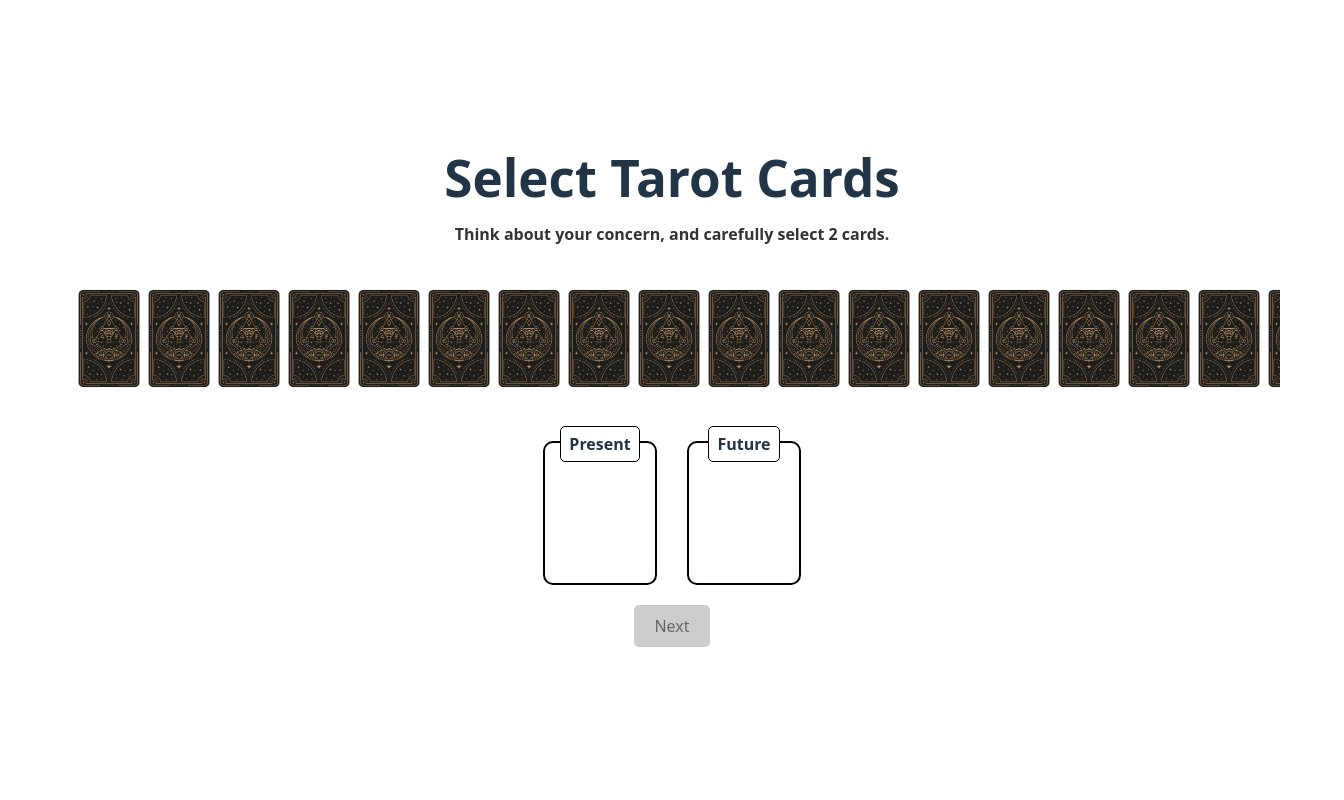
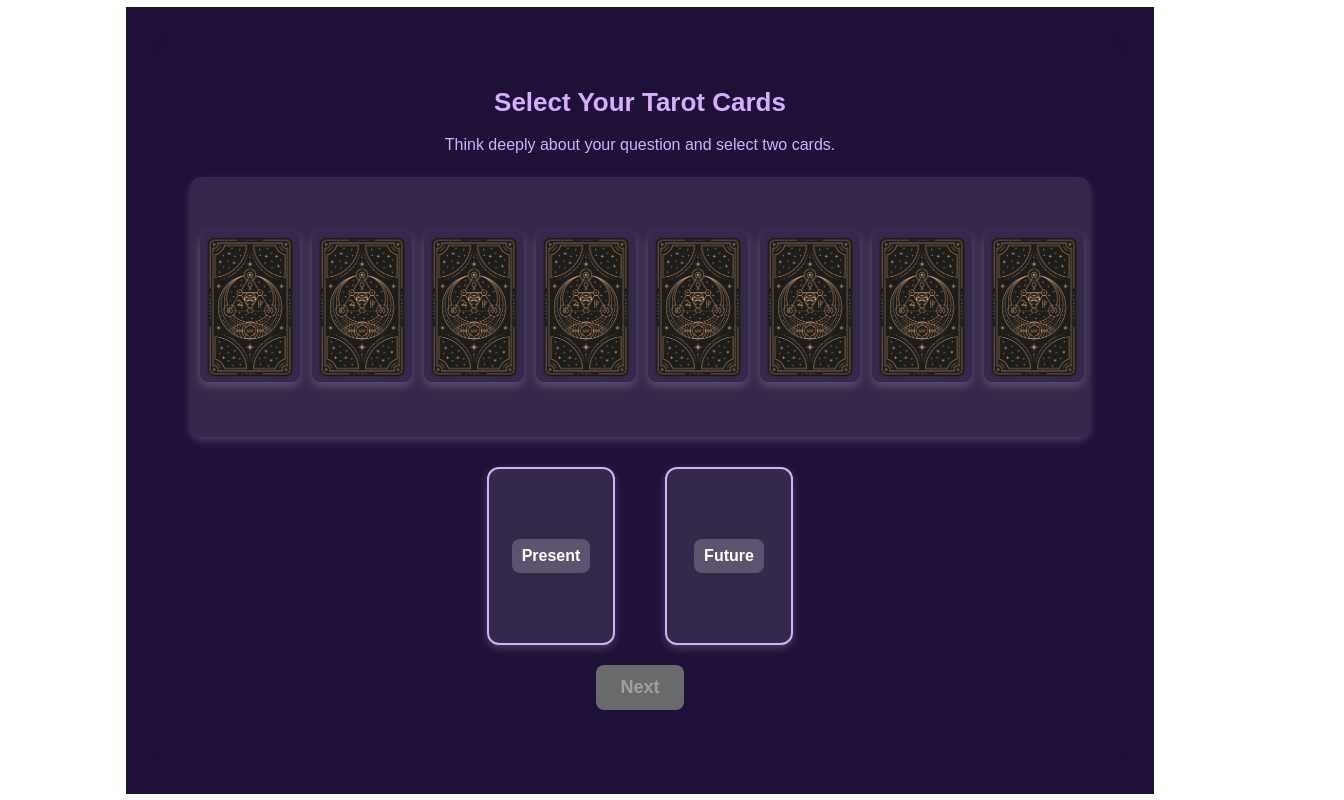
Before and after one commit to MJZ-Templates/tarot-widget, a React (Vite) app: page / in a window 1280 px wide. Shown: the whole page, 1344 px wide, since content can reach past the window. Built offline with nearby package versions, Linux system fonts and the light colour scheme.

Commit message:
design: 보랏빛으로 디자인 변경

```diff
--- a/src/App.css
+++ b/src/App.css
@@ -3,19 +3,19 @@
   margin: 0 auto;
   padding: 2rem;
   text-align: center;
+  background-color: #1e1037;
+  color: #e0e0e0;
+  font-family: "Noto Sans KR", sans-serif;
 }
 
 .logo {
   height: 6em;
   padding: 1.5em;
-  will-change: filter;
   transition: filter 300ms;
 }
+
 .logo:hover {
-  filter: drop-shadow(0 0 2em #646cffaa);
-}
-.logo.react:hover {
-  filter: drop-shadow(0 0 2em #61dafbaa);
+  filter: drop-shadow(0 0 2em #b388ff);
 }
 
 @keyframes logo-spin {
--- a/src/components/Button.jsx
+++ b/src/components/Button.jsx
@@ -11,26 +11,29 @@ const Button = ({ text, onClick, disabled }) => {
 export default Button;
 
 const StyledButton = styled.button`
-  background-color: ${({ disabled }) => (disabled ? "#ccc" : "#6200ea")};
-  color: ${({ disabled }) => (disabled ? "#666" : "#fff")};
-  padding: 10px 20px;
-  font-size: 16px;
+  background: ${({ disabled }) =>
+    disabled ? "#6a6a6a" : "linear-gradient(135deg, #8a2be2, #5e2a84)"};
+  color: ${({ disabled }) => (disabled ? "#a0a0a0" : "#fff")};
+  padding: 12px 24px;
+  font-size: 18px;
+  font-weight: bold;
   border: none;
-  border-radius: 5px;
+  border-radius: 8px;
   cursor: ${({ disabled }) => (disabled ? "not-allowed" : "pointer")};
-  transition: background-color 0.3s ease;
+  transition: all 0.3s ease;
   margin: 20px;
   outline: none;
+  box-shadow: ${({ disabled }) =>
+    disabled ? "none" : "0px 4px 10px rgba(138, 43, 226, 0.5)"};
 
   &:hover {
-    background-color: ${({ disabled }) => (disabled ? "#ccc" : "#3700b3")};
+    background: ${({ disabled }) =>
+      disabled ? "#6a6a6a" : "linear-gradient(135deg, #9b30ff, #682c93)"};
+    box-shadow: ${({ disabled }) =>
+      disabled ? "none" : "0px 6px 12px rgba(138, 43, 226, 0.6)"};
   }
 
   &:focus {
     outline: none;
   }
-
-  &:active {
-    outline: none;
-  }
 `;
--- a/src/components/Card.jsx
+++ b/src/components/Card.jsx
@@ -4,7 +4,7 @@ const Card = ({ backImage, onSelect, isPlaced }) => {
   return (
     <CardContainer isPlaced={isPlaced} onClick={onSelect}>
       <CardInner>
-        <CardBack src={backImage} alt="타로 카드 뒷면" />
+        <CardBack src={backImage} alt="Tarot card backs" />
       </CardInner>
     </CardContainer>
   );
@@ -13,13 +13,17 @@ const Card = ({ backImage, onSelect, isPlaced }) => {
 export default Card;
 
 const CardContainer = styled.div`
-  width: 70px;
-  height: 105px;
+  width: 100px;
+  height: 150px;
   cursor: pointer;
   position: relative;
   display: inline-block;
   transition: transform 0.3s ease-in-out;
   visibility: ${(props) => (props.isPlaced ? "hidden" : "visible")};
+
+  &:hover {
+    transform: scale(1.1);
+  }
 `;
 
 const CardInner = styled.div`
@@ -31,5 +35,11 @@ const CardBack = styled.img`
   width: 100%;
   height: 100%;
   object-fit: contain;
-  border-radius: 5px;
+  border-radius: 8px;
+  box-shadow: 0px 4px 10px rgba(255, 255, 255, 0.2);
+  transition: box-shadow 0.3s ease-in-out;
+
+  &:hover {
+    box-shadow: 0px 6px 15px rgba(255, 255, 255, 0.3);
+  }
 `;
--- a/src/pages/InterpretationPage.jsx
+++ b/src/pages/InterpretationPage.jsx
@@ -48,48 +48,62 @@ const Container = styled.div`
   max-width: 800px;
   margin: 0 auto;
   text-align: center;
+  background-color: #1e1037;
+  color: #e0e0e0;
+  padding: 2rem;
+  border-radius: 12px;
+  box-shadow: 0px 4px 12px rgba(255, 255, 255, 0.15);
 `;
 
 const Title = styled.h1`
-  margin: 1rem;
+  font-size: 26px;
+  font-weight: bold;
+  color: #d4afff;
+  margin-bottom: 1rem;
 `;
 
 const InterpretationContainer = styled.div`
   display: flex;
   justify-content: center;
-  gap: 20px;
+  align-items: center;
+  min-height: 300px;
 `;
 
 const NoCardMessage = styled.p`
   font-size: 18px;
-  color: gray;
+  color: #cbb3ff;
   text-align: center;
 `;
 
 const Card = styled.div`
-  width: 250px;
-  padding: 15px;
-  border: 2px solid #000;
-  border-radius: 10px;
+  width: 280px;
+  padding: 20px;
+  border: 2px solid #cbb3ff;
+  border-radius: 12px;
   text-align: center;
-  background-color: #fff;
-  box-shadow: 3px 3px 10px rgba(0, 0, 0, 0.1);
+  background: rgba(255, 255, 255, 0.1);
+  box-shadow: 0px 3px 15px rgba(255, 255, 255, 0.2);
+  backdrop-filter: blur(8px);
   position: relative;
+  transition: transform 0.3s ease-in-out, box-shadow 0.3s ease-in-out;
 `;
 
 const CardImage = styled.img`
-  width: 150px;
+  width: 180px;
   height: auto;
-  border-radius: 5px;
+  border-radius: 8px;
+  box-shadow: 0px 3px 8px rgba(255, 255, 255, 0.2);
 `;
 
 const CardTitle = styled.h2`
-  font-size: 18px;
-  margin: 10px 0;
+  font-size: 20px;
+  margin: 12px 0;
+  color: #fff;
 `;
 
 const CardDescription = styled.p`
-  font-size: 14px;
-  color: #333;
-  line-height: 1.4;
+  font-size: 16px;
+  color: #d1c3ff;
+  line-height: 1.6;
+  text-align: justify;
 `;
--- a/src/pages/ResultPage.jsx
+++ b/src/pages/ResultPage.jsx
@@ -20,7 +20,7 @@ const ResultPage = () => {
 
   return (
     <Container>
-      <Title>Results</Title>
+      <Title>Tarot Reading Results</Title>
       {selectedCards.length === 2 ? (
         <>
           <ResultContainer>
@@ -38,8 +38,9 @@ const ResultPage = () => {
               </TagContainer>
               <CardDescription>
                 {selectedCards[0].interpretation}
-              </CardDescription>
+              </CardDescription>{" "}
             </Card>
+
             <Card>
               <CardLabel>Future</CardLabel>
               <CardImage
@@ -54,7 +55,7 @@ const ResultPage = () => {
               </TagContainer>
               <CardDescription>
                 {selectedCards[1].interpretation}
-              </CardDescription>
+              </CardDescription>{" "}
             </Card>
           </ResultContainer>
           <Button text="Select Again" onClick={handleGoHome} />
@@ -69,61 +70,96 @@ const ResultPage = () => {
 export default ResultPage;
 
 const Container = styled.div`
-  max-width: 800px;
+  max-width: 900px;
   margin: 0 auto;
   text-align: center;
+  background-color: #1e1037;
+  color: #e0e0e0;
+  padding: 2rem;
+  border-radius: 12px;
+  box-shadow: 0px 4px 12px rgba(255, 255, 255, 0.15);
 `;
 
 const Title = styled.h1`
-  margin: 1rem;
+  font-size: 28px;
+  font-weight: bold;
+  color: #d4afff;
+  margin-bottom: 1.5rem;
 `;
 
 const ResultContainer = styled.div`
   display: flex;
   justify-content: center;
-  gap: 30px;
+  gap: 50px;
   margin-top: 20px;
+  flex-wrap: wrap;
 `;
 
 const NoCardMessage = styled.p`
   font-size: 18px;
-  color: gray;
+  color: #cbb3ff;
   text-align: center;
 `;
 
 const Card = styled.div`
-  width: 250px;
-  padding: 15px;
-  border: 2px solid #000;
-  border-radius: 10px;
+  width: 280px;
+  padding: 30px;
+  border: 2px solid #cbb3ff;
+  border-radius: 12px;
   text-align: center;
-  background-color: #fff;
-  box-shadow: 3px 3px 10px rgba(0, 0, 0, 0.1);
+  background: rgba(255, 255, 255, 0.1);
+  box-shadow: 0px 3px 15px rgba(255, 255, 255, 0.2);
+  backdrop-filter: blur(8px);
   position: relative;
+  transition: transform 0.3s ease-in-out, box-shadow 0.3s ease-in-out;
+  opacity: 0;
+  animation: fadeIn 0.6s ease-in-out forwards;
+
+  &:hover {
+    transform: scale(1.05);
+    box-shadow: 0px 6px 20px rgba(255, 255, 255, 0.3);
+  }
+
+  @keyframes fadeIn {
+    from {
+      opacity: 0;
+      transform: translateY(10px);
+    }
+    to {
+      opacity: 1;
+      transform: translateY(0);
+    }
+  }
 `;
 
 const CardLabel = styled.div`
+  display: flex;
+  align-items: center;
+  justify-content: center;
   position: absolute;
-  top: -15px;
+  top: -19px;
   left: 50%;
   transform: translateX(-50%);
-  background: white;
-  padding: 5px 10px;
+  background: #5e2a84;
+  padding: 6px 12px;
+  border: 2px solid #cbb3ff;
+  border-radius: 8px;
+  color: #ffffff;
   font-size: 16px;
   font-weight: bold;
-  border-radius: 5px;
-  border: 1px solid #000;
 `;
 
 const CardImage = styled.img`
-  width: 100%;
+  width: 180px;
   height: auto;
-  border-radius: 5px;
+  border-radius: 8px;
+  box-shadow: 0px 3px 8px rgba(255, 255, 255, 0.2);
 `;
 
 const CardTitle = styled.h2`
-  font-size: 18px;
-  margin: 10px 0;
+  font-size: 20px;
+  margin: 12px 0;
+  color: #fff;
 `;
 
 const TagContainer = styled.div`
@@ -135,16 +171,22 @@ const TagContainer = styled.div`
 `;
 
 const Tag = styled.span`
-  background: #f0f0f0;
-  padding: 5px 10px;
+  background: rgba(203, 179, 255, 0.3);
+  padding: 6px 12px;
   border-radius: 10px;
   font-size: 14px;
   font-weight: bold;
-  color: #333;
+  color: #e0e0e0;
+  transition: background 0.3s ease;
+
+  &:hover {
+    background: rgba(203, 179, 255, 0.5);
+  }
 `;
 
 const CardDescription = styled.p`
-  font-size: 14px;
-  color: #333;
-  line-height: 1.4;
+  font-size: 16px;
+  color: #d1c3ff;
+  line-height: 1.6;
+  text-align: justify;
 `;
--- a/src/pages/SelectCardPage.jsx
+++ b/src/pages/SelectCardPage.jsx
@@ -59,10 +59,11 @@ const SelectCardPage = () => {
 
   return (
     <Container>
-      <Title>Select Tarot Cards</Title>
+      <Title>Select Your Tarot Cards</Title>
       <SelectionGuide>
-        Think about your concern, and carefully select 2 cards.
+        Think deeply about your question and select two cards.
       </SelectionGuide>
+
       <CardScrollContainer>
         <CardScroll>
           {shuffledCards.map((card) => (
@@ -75,38 +76,19 @@ const SelectCardPage = () => {
           ))}
         </CardScroll>
       </CardScrollContainer>
+
       <SelectedCardContainer>
         <SelectedBox>
           <Label>Present</Label>
           {selectedCards[0] && (
-            <SelectedCard
-              src={tarotBackImage}
-              alt="Selected Tarot Card Back"
-              onClick={() => {
-                if (!toast.isActive("card-toast")) {
-                  toast.warn("Once a card is selected, it cannot be changed.", {
-                    toastId: "card-toast",
-                  });
-                }
-              }}
-            />
+            <SelectedCard src={tarotBackImage} alt="Selected Tarot Card" />
           )}
         </SelectedBox>
 
         <SelectedBox>
           <Label>Future</Label>
           {selectedCards[1] && (
-            <SelectedCard
-              src={tarotBackImage}
-              alt="Selected Tarot Card Back"
-              onClick={() => {
-                if (!toast.isActive("card-toast")) {
-                  toast.warn("Once a card is selected, it cannot be changed.", {
-                    toastId: "card-toast",
-                  });
-                }
-              }}
-            />
+            <SelectedCard src={tarotBackImage} alt="Selected Tarot Card" />
           )}
         </SelectedBox>
       </SelectedCardContainer>
@@ -125,45 +107,68 @@ const SelectCardPage = () => {
 export default SelectCardPage;
 
 const Container = styled.div`
-  max-width: 1280px;
+  max-width: 900px;
   margin: 0 auto;
   padding: 2rem;
   text-align: center;
+  background-color: #1e1037;
+  color: #e0e0e0;
+  border-radius: 12px;
 `;
 
 const Title = styled.h1`
-  margin: 1rem;
+  font-size: 26px;
+  font-weight: bold;
+  color: #d4afff;
+  margin-bottom: 1rem;
 `;
 
 const SelectionGuide = styled.p`
-  text-align: center;
   font-size: 16px;
-  font-weight: bold;
-  color: #333;
-  margin-top: 10px;
+  font-weight: 500;
+  color: #cbb3ff;
   margin-bottom: 20px;
 `;
-
 const CardScrollContainer = styled.div`
   width: 100%;
+  height: 220px;
   overflow-x: auto;
-  white-space: nowrap;
-  padding: 10px 0;
-  justify-content: center;
+  overflow-y: hidden;
+  padding: 20px 0;
+  display: flex;
+  justify-content: flex-start;
+  align-items: center;
+  background: rgba(255, 255, 255, 0.1);
+  border-radius: 12px;
+  box-shadow: 0px 4px 8px rgba(255, 255, 255, 0.2);
+
+  scrollbar-width: thin;
+  scrollbar-color: #cbb3ff transparent;
+
+  &::-webkit-scrollbar {
+    height: 8px;
+  }
+
+  &::-webkit-scrollbar-thumb {
+    background-color: #cbb3ff;
+    border-radius: 10px;
+  }
 `;
 
 const CardScroll = styled.div`
   display: flex;
+  flex-wrap: nowrap;
+  gap: 12px;
+  padding: 10px;
+  min-width: fit-content;
   width: max-content;
-  padding: 10px;
 `;
 
 const SelectedCardContainer = styled.div`
   display: flex;
   justify-content: center;
-  gap: 30px;
+  gap: 50px;
   margin-top: 30px;
-  position: relative;
 `;
 
 const SelectedBox = styled.div`
@@ -171,28 +176,30 @@ const SelectedBox = styled.div`
   flex-direction: column;
   align-items: center;
   justify-content: center;
-  width: 90px;
-  height: 120px;
-  padding: 10px;
-  gap: 6px;
-  border: 2px solid #000;
-  border-radius: 10px;
+  width: 100px;
+  height: 150px;
+  padding: 12px;
+  border: 2px solid #cbb3ff;
+  background: rgba(255, 255, 255, 0.1);
+  border-radius: 12px;
+  box-shadow: 0px 3px 10px rgba(255, 255, 255, 0.2);
+  transition: all 0.3s ease;
 `;
 
 const Label = styled.span`
-  position: absolute;
-  top: -15px;
-  background: white;
   font-size: 16px;
   font-weight: bold;
-  padding: 5px 8px;
-  border-radius: 5px;
-  border: 1px solid #000;
+  color: #ffffff;
+  background: rgba(255, 255, 255, 0.2);
+  padding: 5px 10px;
+  border-radius: 8px;
 `;
 
 const SelectedCard = styled.img`
-  width: 70px;
-  height: 105px;
+  width: 80px;
+  height: 120px;
   object-fit: contain;
-  padding: 20px 16px;
+  border-radius: 8px;
+  box-shadow: 0px 4px 8px rgba(255, 255, 255, 0.3);
+  transition: transform 0.3s ease;
 `;
```
